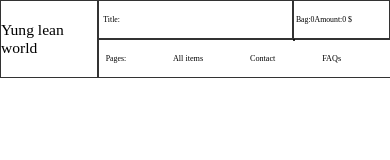
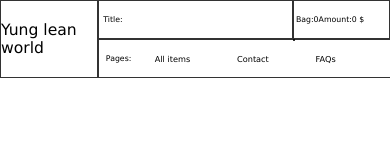
Before and after one commit to Danil-Golubev/merchmarket-frontend, a React (Create React App) app: page /cart in a window 390 px wide. Shown: the top 160 px of the page. Built offline with nearby package versions, Linux system fonts and the light colour scheme.

Commit message:
commit21:40

```diff
--- a/package.json
+++ b/package.json
@@ -1,5 +1,5 @@
-{"homepage": "https://danil-golubev.github.io/",
-  "name": "yunglean-app",
+{"homepage": "https://danil-golubev.github.io/merchmarket-frontend",
+  "name": "merchmarket-frontend",
   "version": "0.1.0",
   "private": true,
   "dependencies": {
--- a/src/components/Header/Header.module.scss
+++ b/src/components/Header/Header.module.scss
@@ -177,14 +177,14 @@
     }
 
     .pageslist{
-        padding-left: 7vw;
+        padding-left: 4vw;
         gap: 4vw;
     }
 
  }
  @media (max-width:1540px){
     .pageslist{
-        padding-left: 7vw;
+        padding-left: 4vw;
         gap: 4vw;
     }
 
@@ -195,7 +195,7 @@
     }
 
     .pageslist{
-        padding-left: 12vw;
+        padding-left: 6vw;
         gap: 12vw;
     }
 
--- a/src/components/ItemContainer/ItemContainer.module.scss
+++ b/src/components/ItemContainer/ItemContainer.module.scss
@@ -81,3 +81,7 @@
     }
 
 }
+
+*{
+    font-family:'Lucida Sans', 'Lucida Sans Regular', 'Lucida Grande', 'Lucida Sans Unicode', Geneva, Verdana, sans-serif
+}
```
Also changed, not shown: 11 other files (tests, documents, lock files or other folders).
